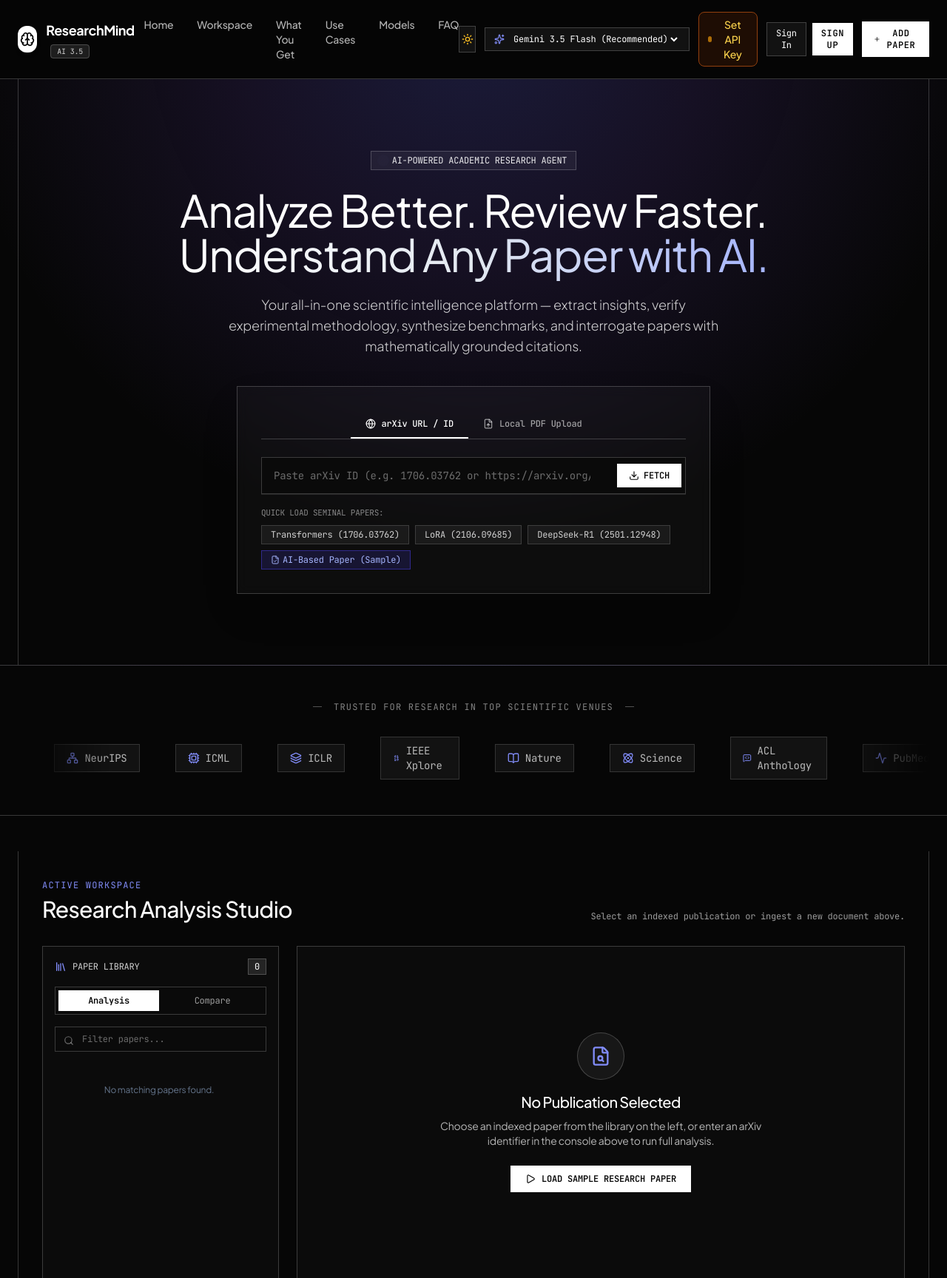
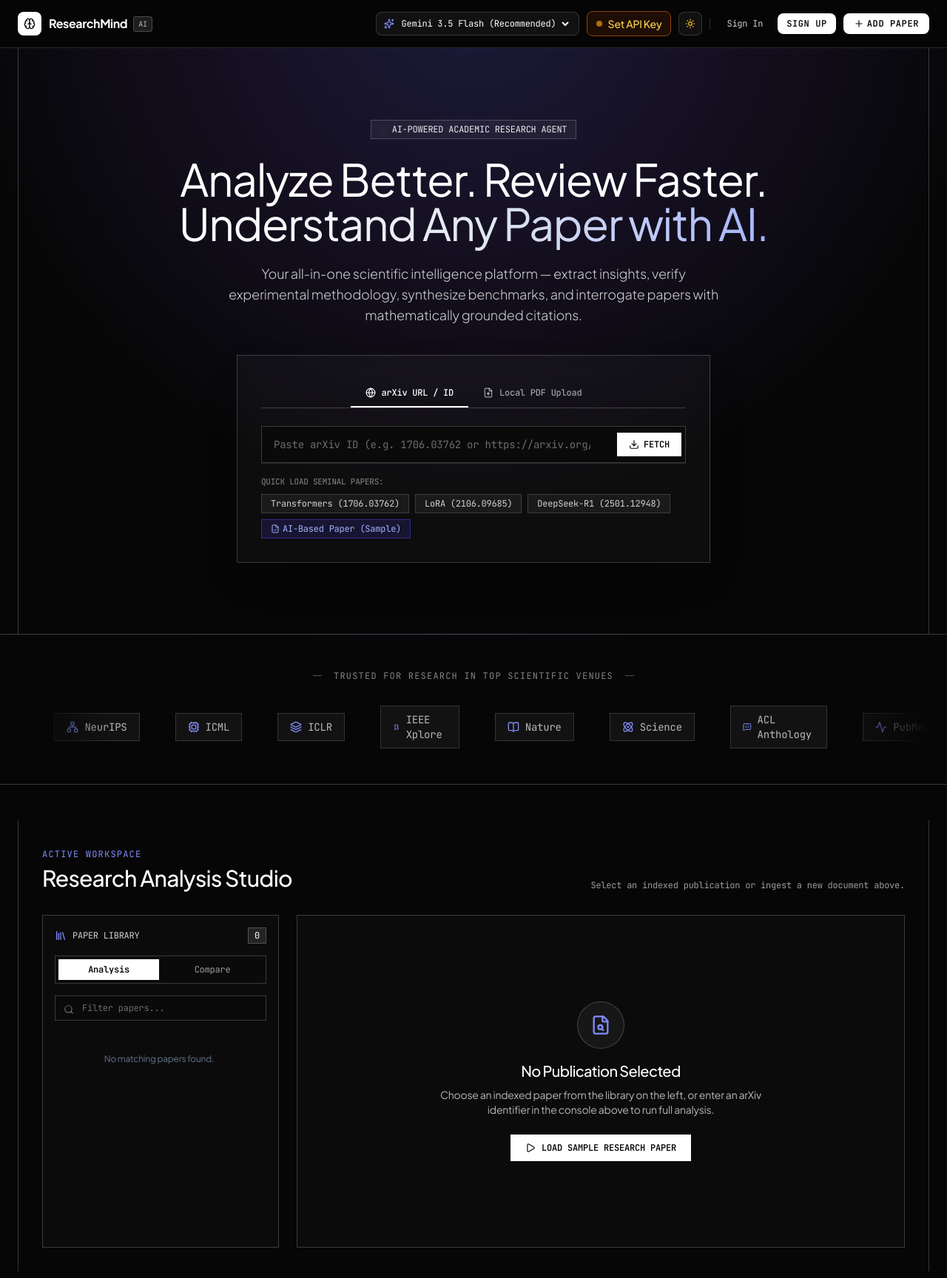
Before and after one commit to darursrikar-sketch/researchmind-ai, a Flask app: page / in a window 1280 px wide. Shown: the top 1728 px of the page at 74% size. Run offline with Flask 3, Linux system fonts and the light colour scheme; data that the repository does not hold is empty; some libraries are stand-ins or nearby versions.

Commit message:
Clean up top navbar layout and remove redundant options

```diff
--- a/researchmind/web/templates/index.html
+++ b/researchmind/web/templates/index.html
@@ -48,81 +48,71 @@
 </head>
 <body class="bg-[#060606] text-slate-100 flex flex-col min-h-screen antialiased selection:bg-indigo-600 selection:text-white">
 
-  <!-- Top Navbar (WriteMate Header) -->
-  <header class="sticky top-0 z-50 transition-all duration-300 border-b border-white/20 bg-[#060606]/85 backdrop-blur-md">
-    <nav class="max-w-7xl mx-auto px-6">
-      <div class="flex items-center justify-between py-4">
+  <!-- Top Navbar -->
+  <header class="sticky top-0 z-50 transition-all duration-300 border-b border-white/15 bg-[#060606]/90 backdrop-blur-md">
+    <nav class="max-w-7xl mx-auto px-4 sm:px-6">
+      <div class="flex items-center justify-between h-16">
 
         <!-- Logo -->
-        <div class="flex items-center space-x-3">
-          <a href="#hero" class="flex items-center space-x-3 group">
-            <div class="w-9 h-9 rounded-xl bg-white text-black flex items-center justify-center font-bold shadow-md group-hover:scale-105 transition">
-              <i data-lucide="brain" class="w-5 h-5 text-black"></i>
-            </div>
-            <div>
-              <span class="font-bold text-lg tracking-tight text-white group-hover:text-indigo-300 transition">ResearchMind</span>
-              <span class="ml-1.5 text-[10px] font-mono uppercase px-2 py-0.5 rounded bg-white/10 border border-white/20 text-white/80">AI 3.5</span>
-            </div>
-          </a>
-        </div>
-
-        <!-- Navigation Links -->
-        <div class="hidden lg:block">
-          <ul class="flex space-x-8 text-sm font-medium text-white/70">
-            <li><a href="#hero" class="hover:text-white transition duration-200">Home</a></li>
-            <li><a href="#workspace" class="hover:text-white transition duration-200">Workspace</a></li>
-            <li><a href="#features" class="hover:text-white transition duration-200">What You Get</a></li>
-            <li><a href="#use-cases" class="hover:text-white transition duration-200">Use Cases</a></li>
-            <li><a href="#models" class="hover:text-white transition duration-200">Models</a></li>
-            <li><a href="#faq" class="hover:text-white transition duration-200">FAQ</a></li>
-          </ul>
-        </div>
+        <a href="#workspace" class="flex items-center space-x-2.5 group">
+          <div class="w-8 h-8 rounded-lg bg-white text-black flex items-center justify-center font-bold shadow group-hover:scale-105 transition">
+            <i data-lucide="brain" class="w-4 h-4 text-black"></i>
+          </div>
+          <div class="flex items-center space-x-2">
+            <span class="font-bold text-base tracking-tight text-white group-hover:text-indigo-300 transition">ResearchMind</span>
+            <span class="text-[10px] font-mono uppercase px-1.5 py-0.5 rounded bg-white/10 border border-white/20 text-white/70">AI</span>
+          </div>
+        </a>
 
         <!-- Right Utilities & Action Buttons -->
-        <div class="flex items-center space-x-3">
-
-          <!-- Theme Toggle (Light / Dark) -->
-          <button id="btn-theme-toggle" class="flex items-center justify-center w-9 h-9 border border-white/20 bg-white/5 hover:bg-white/10 text-white transition rounded-none" title="Toggle Light / Dark Mode">
-            <i id="theme-icon" data-lucide="sun" class="w-4 h-4 text-amber-400"></i>
-          </button>
+        <div class="flex items-center space-x-2.5">
 
           <!-- Model Selector -->
-          <div class="hidden sm:flex items-center space-x-2 border border-white/20 bg-white/5 px-3 py-1.5 text-xs font-mono">
+          <div class="flex items-center space-x-1.5 border border-white/15 bg-white/5 px-2.5 py-1.5 rounded-lg text-xs font-mono">
             <i data-lucide="sparkles" class="w-3.5 h-3.5 text-indigo-400"></i>
-            <select id="model-select" class="bg-transparent border-none focus:outline-none text-white text-xs font-mono cursor-pointer">
-              <option value="gemini-3.5-flash" class="bg-[#060606] text-white">Gemini 3.5 Flash</option>
-              <option value="gemini-3.5-flash-lite" class="bg-[#060606] text-white">Gemini 3.5 Lite</option>
-              <option value="gemini-3.6-flash" class="bg-[#060606] text-white">Gemini 3.6 Flash</option>
-              <option value="gemini-3.8-flash" class="bg-[#060606] text-white">Gemini 3.8 Flash</option>
+            <select id="model-select" class="bg-transparent border-none focus:outline-none text-white text-xs font-mono cursor-pointer pr-1">
+              <option value="gemini-3.5-flash" class="bg-[#0c0c0c] text-white">Gemini 3.5 Flash</option>
+              <option value="gemini-3.5-flash-lite" class="bg-[#0c0c0c] text-white">Gemini 3.5 Lite</option>
+              <option value="gemini-3.6-flash" class="bg-[#0c0c0c] text-white">Gemini 3.6 Flash</option>
+              <option value="gemini-3.8-flash" class="bg-[#0c0c0c] text-white">Gemini 3.8 Flash</option>
             </select>
           </div>
 
           <!-- API Settings Button -->
-          <button id="btn-settings" class="flex items-center space-x-2 px-3 py-1.5 border border-white/20 bg-white/5 hover:bg-white/10 text-xs font-mono transition text-white">
+          <button id="btn-settings" class="flex items-center space-x-1.5 px-2.5 py-1.5 border border-white/15 bg-white/5 hover:bg-white/10 rounded-lg text-xs font-mono transition text-white" title="API Settings">
             <span id="api-status-dot" class="w-2 h-2 rounded-full bg-emerald-400"></span>
-            <span id="api-status-text">Gemini Ready</span>
+            <span id="api-status-text" class="hidden sm:inline">Gemini Ready</span>
+            <i data-lucide="sliders" class="w-3 h-3 text-white/50 sm:hidden"></i>
           </button>
+
+          <!-- Theme Toggle -->
+          <button id="btn-theme-toggle" class="flex items-center justify-center w-8 h-8 border border-white/15 bg-white/5 hover:bg-white/10 text-white transition rounded-lg" title="Toggle Light / Dark Mode">
+            <i id="theme-icon" data-lucide="sun" class="w-3.5 h-3.5 text-amber-400"></i>
+          </button>
+
+          <!-- Divider -->
+          <div class="h-4 w-px bg-white/15"></div>
 
           <!-- Authentication Controls -->
           <div id="auth-unauthenticated" class="flex items-center space-x-2">
-            <button id="btn-open-signin" class="px-3 py-1.5 border border-white/20 bg-white/5 hover:bg-white/10 text-xs font-mono transition text-white">
+            <button id="btn-open-signin" class="px-3 py-1.5 text-xs font-mono text-white/80 hover:text-white transition">
               Sign In
             </button>
-            <button id="btn-open-signup" class="btn-writemate btn-writemate-primary px-3 py-1.5 font-mono text-xs uppercase tracking-wider font-semibold transition">
+            <button id="btn-open-signup" class="btn-writemate btn-writemate-primary px-3 py-1.5 rounded-lg font-mono text-xs uppercase tracking-wider font-semibold transition">
               Sign Up
             </button>
           </div>
 
           <div id="auth-authenticated" class="hidden relative group">
-            <button id="btn-user-profile" class="flex items-center space-x-2 px-2.5 py-1.5 border border-white/20 bg-white/5 hover:bg-white/10 text-xs font-mono transition text-white">
+            <button id="btn-user-profile" class="flex items-center space-x-2 px-2.5 py-1.5 border border-white/15 bg-white/5 hover:bg-white/10 rounded-lg text-xs font-mono transition text-white">
               <div id="user-avatar-initials" class="w-5 h-5 rounded bg-indigo-600 text-white flex items-center justify-center font-bold text-[10px]">
                 U
               </div>
-              <span id="user-display-name" class="font-medium truncate max-w-[90px]">User</span>
+              <span id="user-display-name" class="font-medium truncate max-w-[80px]">User</span>
               <i data-lucide="chevron-down" class="w-3 h-3 text-white/60"></i>
             </button>
             <!-- Dropdown Menu -->
-            <div class="absolute right-0 mt-1 w-48 bg-[#0c0c0c] border border-white/20 shadow-xl py-1 z-50 hidden group-hover:block">
+            <div class="absolute right-0 mt-1 w-48 bg-[#0c0c0c] border border-white/20 shadow-xl py-1 z-50 hidden group-hover:block rounded-lg">
               <div class="px-4 py-2 border-b border-white/10">
                 <p id="user-dropdown-name" class="text-xs font-semibold text-white truncate"></p>
                 <p id="user-dropdown-email" class="text-[10px] text-white/50 truncate"></p>
@@ -135,8 +125,8 @@
           </div>
 
           <!-- Add Paper CTA Button -->
-          <button id="btn-new-paper" class="btn-writemate btn-writemate-primary px-4 py-2 font-mono text-xs uppercase tracking-wider font-semibold transition">
-            <i data-lucide="plus" class="w-3.5 h-3.5 mr-1.5"></i>
+          <button id="btn-new-paper" class="btn-writemate btn-writemate-primary px-3.5 py-1.5 rounded-lg font-mono text-xs uppercase tracking-wider font-semibold transition flex items-center">
+            <i data-lucide="plus" class="w-3.5 h-3.5 mr-1"></i>
             <span>Add Paper</span>
           </button>
         </div>
```
